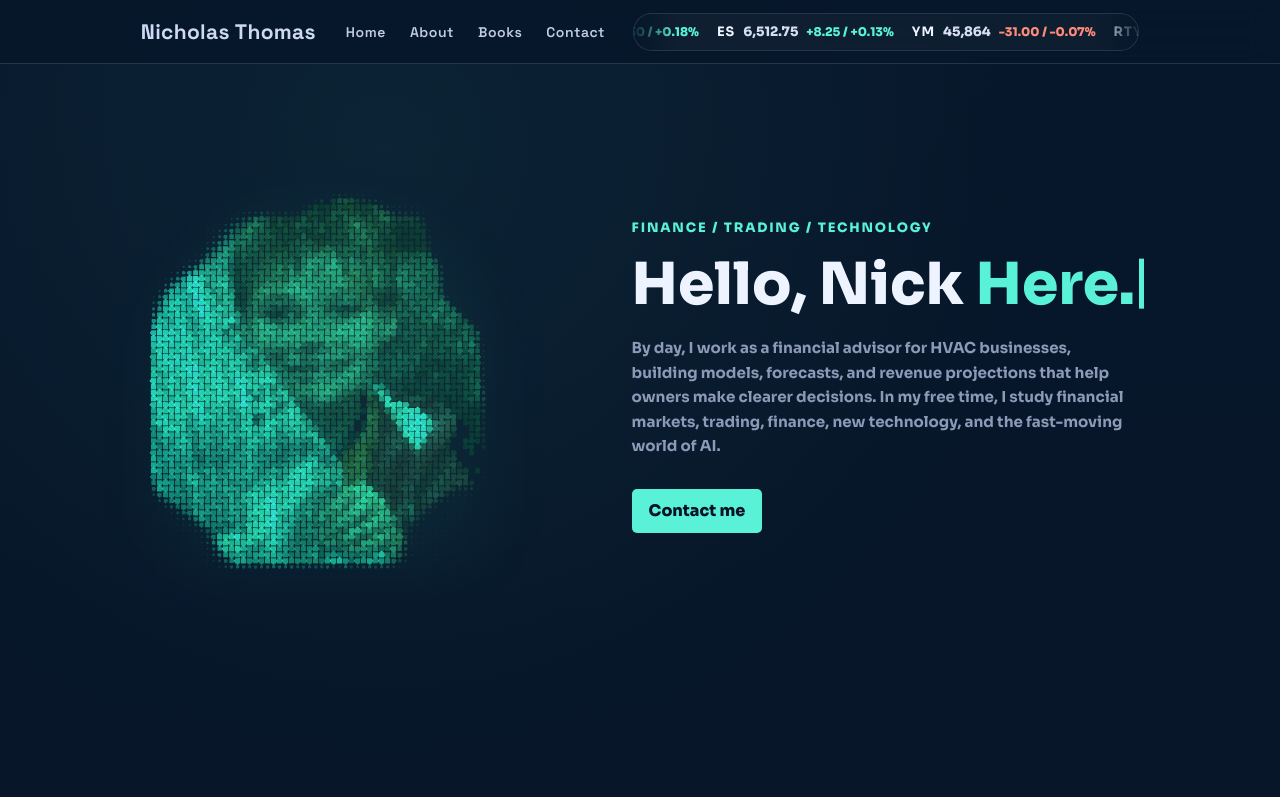
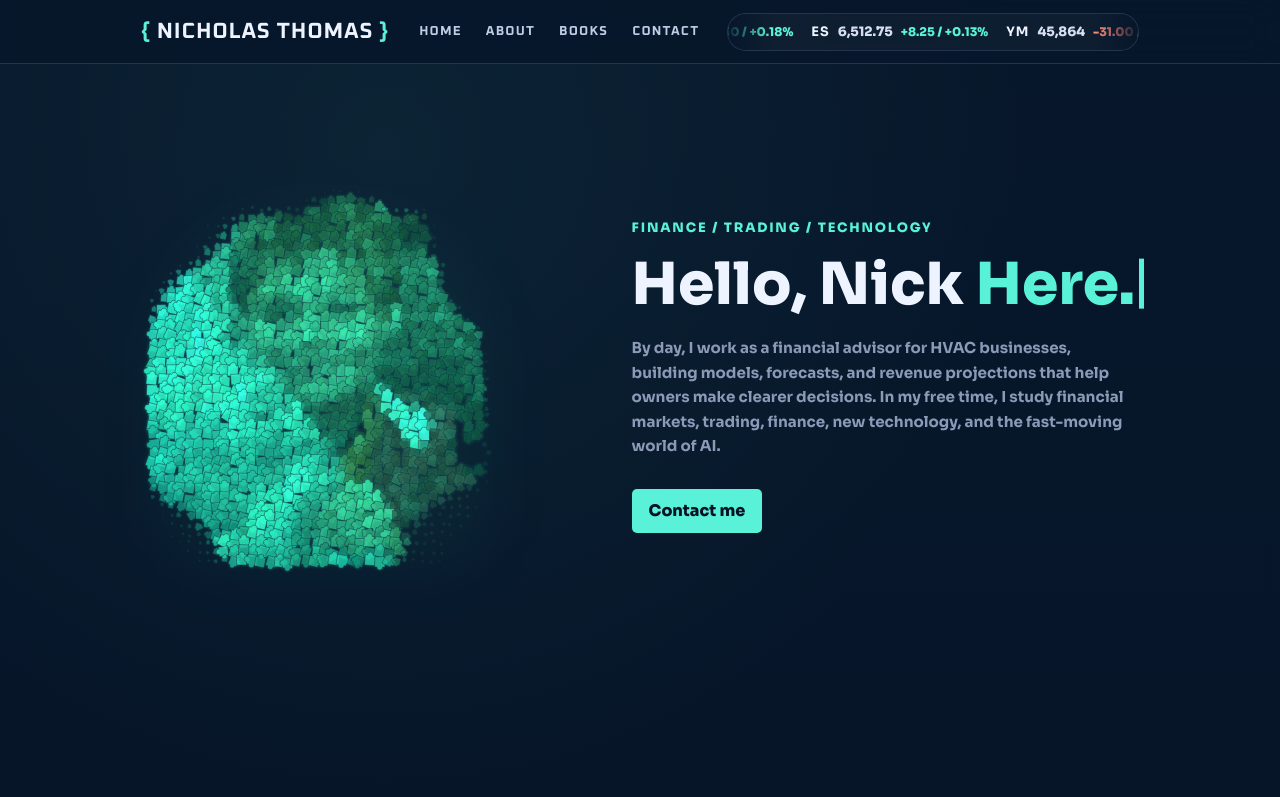
Before and after one commit to NoticeTrades/resume, a website built with Vite: page index.html in a window 1280 px wide. Shown: the top 797 px of the page. Built offline with nearby package versions, Linux system fonts and the light colour scheme; no server answers; animation ran at ten frames a second.

Commit message:
Enhance puzzle portrait animation

```diff
--- a/src/main.js
+++ b/src/main.js
@@ -112,17 +112,21 @@
 const image = document.getElementById("portraitSource");
 const ctx = canvas.getContext("2d", { willReadFrequently: true });
 const pointer = { x: 0, y: 0, active: false };
+let introAssembling = true;
 let pixels = [];
 let animationId;
+let introTimer;
 
 function initPortrait() {
+  introAssembling = true;
+  clearTimeout(introTimer);
   const heroRect = hero.getBoundingClientRect();
   const portraitRect = portraitShell.getBoundingClientRect();
   const canvasWidth = Math.max(1, Math.round(heroRect.width));
   const canvasHeight = Math.max(1, Math.round(heroRect.height));
   const portraitWidth = Math.max(1, Math.round(portraitRect.width));
   const portraitHeight = Math.max(1, Math.round(portraitRect.height));
-  const sample = 6;
+  const sample = 9;
 
   canvas.width = canvasWidth;
   canvas.height = canvasHeight;
@@ -158,24 +162,30 @@
         const teal = Math.min(255, Math.round(green * 0.55 + blue * 0.65 + 60));
         const homeX = offsetX + x;
         const homeY = offsetY + y;
+        const introAngle = Math.random() * Math.PI * 2;
+        const introDistance = 180 + Math.random() * Math.max(canvasWidth, canvasHeight) * 0.55;
         pixels.push({
-          x: homeX,
-          y: homeY,
+          x: homeX + Math.cos(introAngle) * introDistance,
+          y: homeY + Math.sin(introAngle) * introDistance,
           homeX,
           homeY,
-          vx: 0,
-          vy: 0,
-          angle: ((x / sample + y / sample) % 7) * 0.08 - 0.24,
-          spin: 0,
+          vx: (Math.random() - 0.5) * 10,
+          vy: (Math.random() - 0.5) * 10,
+          angle: Math.random() * Math.PI * 2,
+          homeAngle: ((x / sample + y / sample) % 7) * 0.045 - 0.135,
+          spin: (Math.random() - 0.5) * 0.45,
           shape: (x / sample + y / sample) % 4,
-          size: (sample * 0.78 + (brightness / 255) * 1.1) * Math.min(1, mask * 1.45),
-          color: `rgba(${Math.round(red * 0.24)}, ${teal}, ${Math.min(255, blue + 40)}, ${(0.5 + brightness / 620) * Math.min(1, mask * 1.35)})`,
+          size: (sample * 1.04 + (brightness / 255) * 1.8) * Math.min(1, mask * 1.35),
+          color: `rgba(${Math.round(red * 0.28)}, ${teal}, ${Math.min(255, blue + 44)}, ${(0.62 + brightness / 680) * Math.min(1, mask * 1.25)})`,
         });
       }
     }
   }
 
   cancelAnimationFrame(animationId);
+  introTimer = setTimeout(() => {
+    introAssembling = false;
+  }, 1400);
   animatePortrait();
 }
 
@@ -220,9 +230,10 @@
     const dy = pixel.homeY - clickY;
     const angle = Math.atan2(dy, dx) + (Math.random() - 0.5) * 1.25;
     const distance = Math.max(24, Math.hypot(dx, dy));
-    const burst = 18 + Math.random() * 30 + Math.max(0, 260 - distance) * 0.12;
-    pixel.vx += Math.cos(angle) * burst + (Math.random() - 0.5) * 18;
-    pixel.vy += Math.sin(angle) * burst + (Math.random() - 0.5) * 18;
+    const burst = 30 + Math.random() * 46 + Math.max(0, 340 - distance) * 0.2;
+    pixel.vx += Math.cos(angle) * burst + (Math.random() - 0.5) * 26;
+    pixel.vy += Math.sin(angle) * burst + (Math.random() - 0.5) * 26;
+    pixel.spin += (Math.random() - 0.5) * 1.2;
   }
 }
 
@@ -234,22 +245,24 @@
       const dx = pixel.x - pointer.x;
       const dy = pixel.y - pointer.y;
       const distance = Math.hypot(dx, dy);
-      const radius = 170;
+      const radius = 240;
       if (distance < radius) {
-        const force = (1 - distance / radius) * 14;
-        const angle = Math.atan2(dy, dx) + Math.sin(distance * 0.08) * 0.65;
+        const force = (1 - distance / radius) * 28;
+        const angle = Math.atan2(dy, dx) + Math.sin(distance * 0.08) * 0.85;
         pixel.vx += Math.cos(angle) * force;
         pixel.vy += Math.sin(angle) * force;
-        pixel.spin += (1 - distance / radius) * 0.16;
+        pixel.spin += (1 - distance / radius) * 0.38;
       }
     }
 
-    pixel.vx += (pixel.homeX - pixel.x) * 0.03;
-    pixel.vy += (pixel.homeY - pixel.y) * 0.03;
-    pixel.vx *= 0.8;
-    pixel.vy *= 0.8;
-    pixel.spin *= 0.86;
-    pixel.angle *= 0.96;
+    const pull = introAssembling ? 0.018 : 0.038;
+    const friction = introAssembling ? 0.88 : 0.78;
+    pixel.vx += (pixel.homeX - pixel.x) * pull;
+    pixel.vy += (pixel.homeY - pixel.y) * pull;
+    pixel.vx *= friction;
+    pixel.vy *= friction;
+    pixel.spin *= 0.84;
+    pixel.angle += (pixel.homeAngle - pixel.angle) * 0.055 + pixel.spin;
     pixel.x += pixel.vx;
     pixel.y += pixel.vy;
 
@@ -261,11 +274,15 @@
 
 function drawPuzzlePiece(pixel) {
   const size = pixel.size;
-  const knob = size * 0.24;
+  const knob = size * 0.29;
   ctx.save();
   ctx.translate(pixel.x, pixel.y);
-  ctx.rotate(pixel.angle + pixel.spin);
+  ctx.rotate(pixel.angle);
   ctx.fillStyle = pixel.color;
+  ctx.strokeStyle = "rgba(7, 23, 43, 0.46)";
+  ctx.lineWidth = Math.max(0.75, size * 0.08);
+  ctx.shadowColor = "rgba(89, 241, 215, 0.24)";
+  ctx.shadowBlur = size * 0.36;
   ctx.beginPath();
   ctx.moveTo(-size / 2, -size / 2);
   ctx.lineTo(-knob, -size / 2);
@@ -281,6 +298,7 @@
   if (pixel.shape % 3 === 1) ctx.arc(-size / 2, 0, knob, Math.PI / 2, -Math.PI / 2, false);
   ctx.closePath();
   ctx.fill();
+  ctx.stroke();
   ctx.restore();
 }
 
@@ -292,6 +310,10 @@
 }
 
 portraitShell.addEventListener("pointermove", updatePointer);
+portraitShell.addEventListener("pointerenter", (event) => {
+  updatePointer(event);
+  scatterPortrait(event);
+});
 portraitShell.addEventListener("pointerleave", () => {
   pointer.active = false;
 });
--- a/src/style.css
+++ b/src/style.css
@@ -1,4 +1,4 @@
-@import url("https://fonts.googleapis.com/css2?family=Space+Grotesk:wght@500;600;700&family=Sora:wght@500;600;700;800&display=swap");
+@import url("https://fonts.googleapis.com/css2?family=Oxanium:wght@500;600;700&family=Sora:wght@500;600;700;800&display=swap");
 
 :root {
   --bg: #07172b;
@@ -64,12 +64,23 @@
   padding: 0;
   border: 0;
   background: transparent;
-  color: #cfd9f4;
-  font-family: "Space Grotesk", Sora, sans-serif;
-  font-size: 21px;
+  color: #edf4ff;
+  font-family: Oxanium, Sora, sans-serif;
+  font-size: 22px;
   font-weight: 700;
-  letter-spacing: 0.015em;
+  letter-spacing: 0.035em;
   cursor: pointer;
+  text-transform: uppercase;
+}
+
+.wordmark::before {
+  content: "{ ";
+  color: var(--aqua);
+}
+
+.wordmark::after {
+  content: " }";
+  color: var(--aqua);
 }
 
 .site-header nav {
@@ -80,10 +91,11 @@
 
 .site-header nav a {
   color: #c3cce5;
-  font-family: "Space Grotesk", Sora, sans-serif;
-  font-size: 14px;
-  font-weight: 600;
-  letter-spacing: 0.04em;
+  font-family: Oxanium, Sora, sans-serif;
+  font-size: 13px;
+  font-weight: 700;
+  letter-spacing: 0.09em;
+  text-transform: uppercase;
   transition: color 0.2s ease;
 }
 
```
